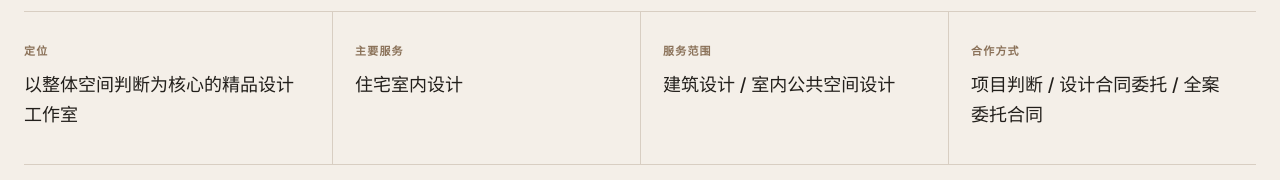
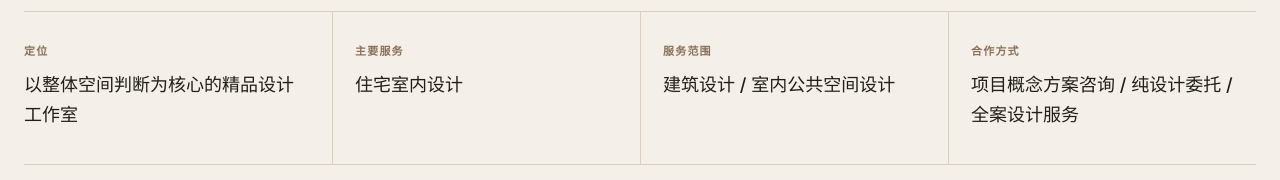
Before and after one commit to myxingmyku-ops/yino-website, a website: page index.html in a window 1280 px wide. Shown: the part 560-740 px from the top of the page. Drawn offline with Linux system fonts and the light colour scheme.

Commit message:
refine: update homepage cooperation summary wording

```diff
--- a/index.html
+++ b/index.html
@@ -59,7 +59,7 @@
         </article>
         <article>
           <span>合作方式</span>
-          <p>项目判断 / 设计合同委托 / 全案委托合同</p>
+          <p>项目概念方案咨询 / 纯设计委托 / 全案设计服务</p>
         </article>
       </section>
 
```
